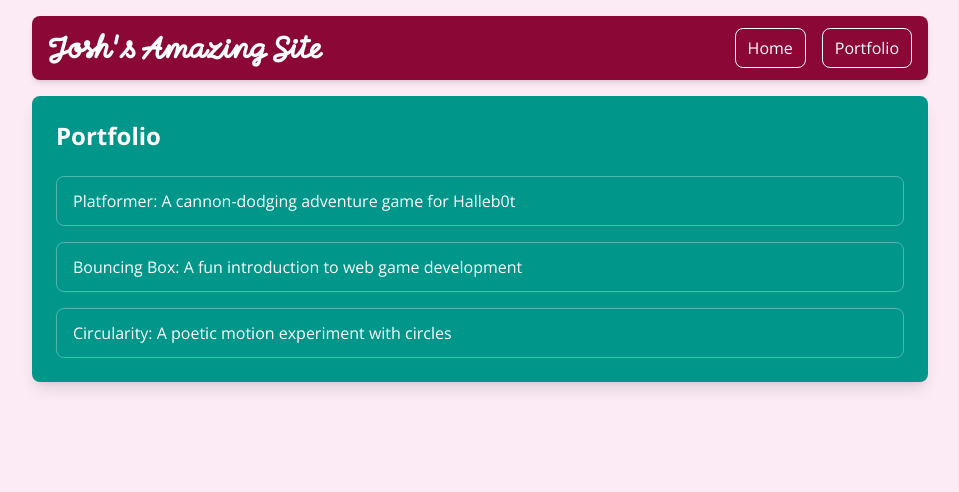
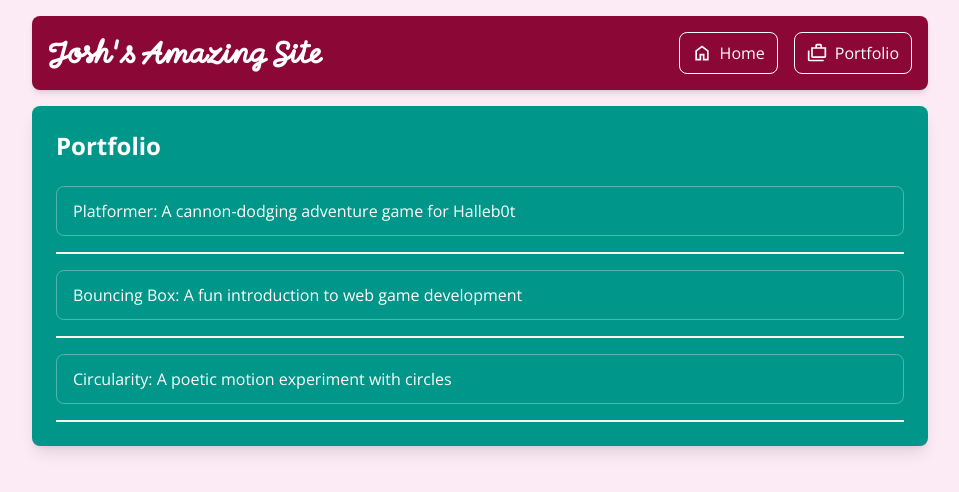
Before and after one commit to joshmart25/joshmart.github.io, a plain HTML site: page portfolio.html in a window 1280 px wide. Shown: the whole page, without its empty margins (160-1119 px from the left). Drawn offline with nearby package versions, Linux system fonts and the light colour scheme.

Commit message:
added deviders

```diff
--- a/portfolio.html
+++ b/portfolio.html
@@ -48,10 +48,16 @@
     <h1 class="text-white text-2xl font-bold font-momo">Josh's Amazing Site</h1>
     <ul class="flex space-x-4">
       <li>
-        <a href="index.html" class="text-white w-full rounded-lg border hover:text-green-400 px-3 py-2 rounded">Home</a>
+        <a href="index.html" class="text-white w-full rounded-lg border hover:text-green-400 px-3 py-2 rounded flex items-center gap-2">
+          <img src="icons/home_24dp_FFFFFF_FILL0_wght400_GRAD0_opsz24.svg" alt="Home" class="w-5 h-5">
+          Home
+        </a>
       </li>
       <li>
-        <a href="portfolio.html" class="text-white w-full rounded-lg border hover:text-green-400 px-3 py-2 rounded">Portfolio</a>
+        <a href="portfolio.html" class="text-white w-full rounded-lg border hover:text-green-400 px-3 py-2 rounded flex items-center gap-2">
+          <img src="icons/cases_24dp_FFFFFF_FILL0_wght400_GRAD0_opsz24.svg" alt="Portfolio" class="w-5 h-5">
+          Portfolio
+        </a>
       </li>
     </ul>
   </div>
@@ -62,14 +68,17 @@
    <h1 class="text-white text-2xl font-bold mb-6">Portfolio</h1>
     <ul id="portfolio" class="space-y-4">
    <li class="w-full">
-   <a href="fsd-projects/platformer/" class="text-white block w-full rounded-lg border border-white/30 hover:text-green-300 hover:border-rose-500 px-4 py-3 transition-colors">Platformer: A cannon-dodging adventure game for Halleb0t</a>
-   </li>
+    <a href="fsd-projects/platformer/" class="text-white block w-full rounded-lg border border-white/30 hover:text-green-300 hover:border-rose-500 px-4 py-3 transition-colors">Platformer: A cannon-dodging adventure game for Halleb0t</a>
+  <hr class="border-rose-50 border-t-2 mt-4">
+  </li>
    <li class="w-full">
-   <a href="fsd-projects/bouncing-box/" class="text-white block w-full rounded-lg border border-white/30 hover:text-green-300 hover:border-rose-500 px-4 py-3 transition-colors">Bouncing Box: A fun introduction to web game development</a>
-   </li>
+    <a href="fsd-projects/bouncing-box/" class="text-white block w-full rounded-lg border border-white/30 hover:text-green-300 hover:border-rose-500 px-4 py-3 transition-colors">Bouncing Box: A fun introduction to web game development</a>
+  <hr class="border-rose-50 border-t-2 mt-4">
+  </li>
    <li class="w-full">
    <a href="fsd-projects/circularity/" class="text-white block w-full rounded-lg border border-white/30 hover:text-green-300 hover:border-rose-500 px-4 py-3 transition-colors">Circularity: A poetic motion experiment with circles</a>
-   </li>
+  <hr class="border-rose-50 border-t-2 mt-4">
+  </li>
     </ul>
   </div>
 </main>
```
Also changed, not shown: index.html (+8 -2 lines), icons/cases_24dp_FFFFFF_FILL0_wght400_GRAD0_opsz24.svg (added), icons/home_24dp_FFFFFF_FILL0_wght400_GRAD0_opsz24.svg (added).
